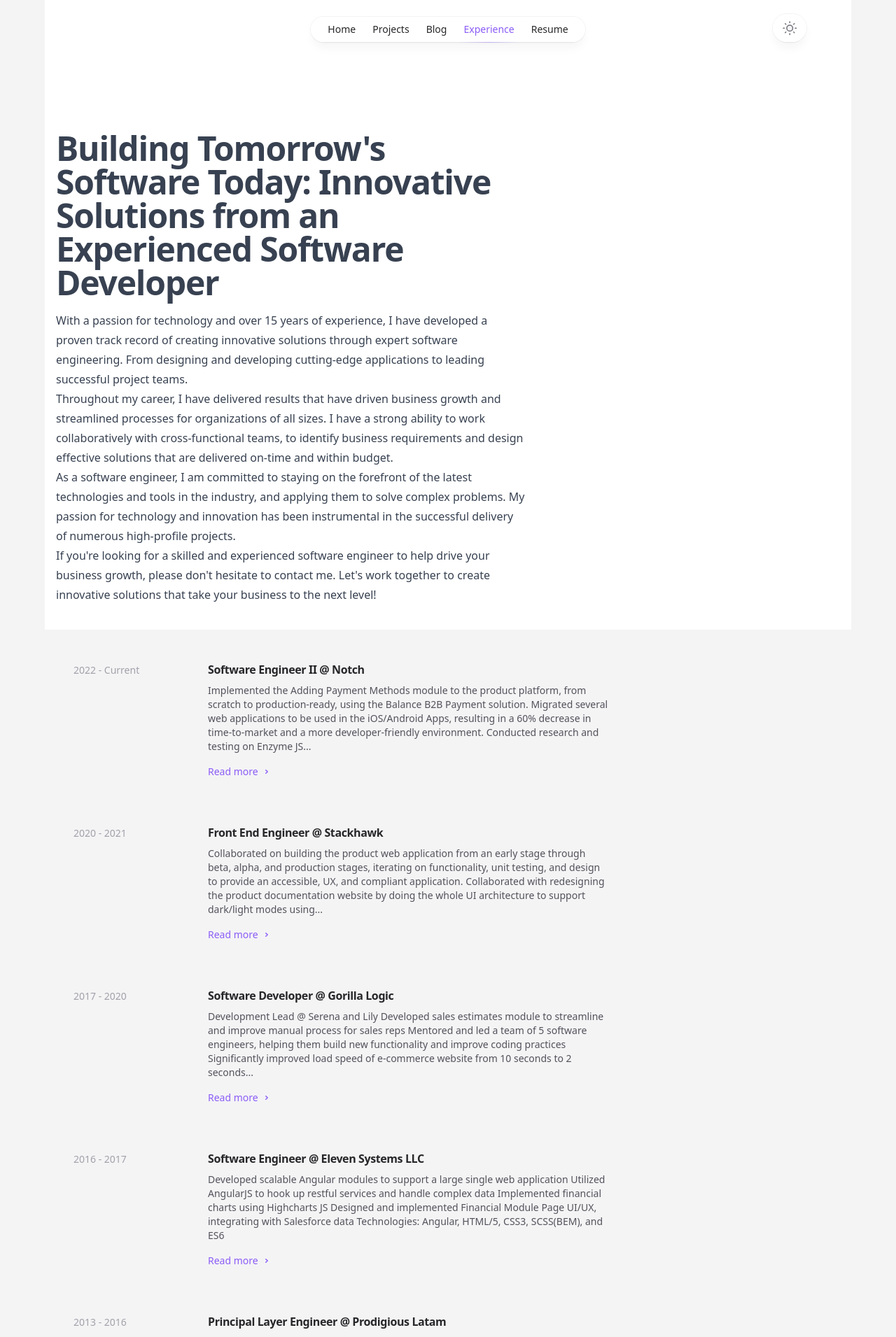
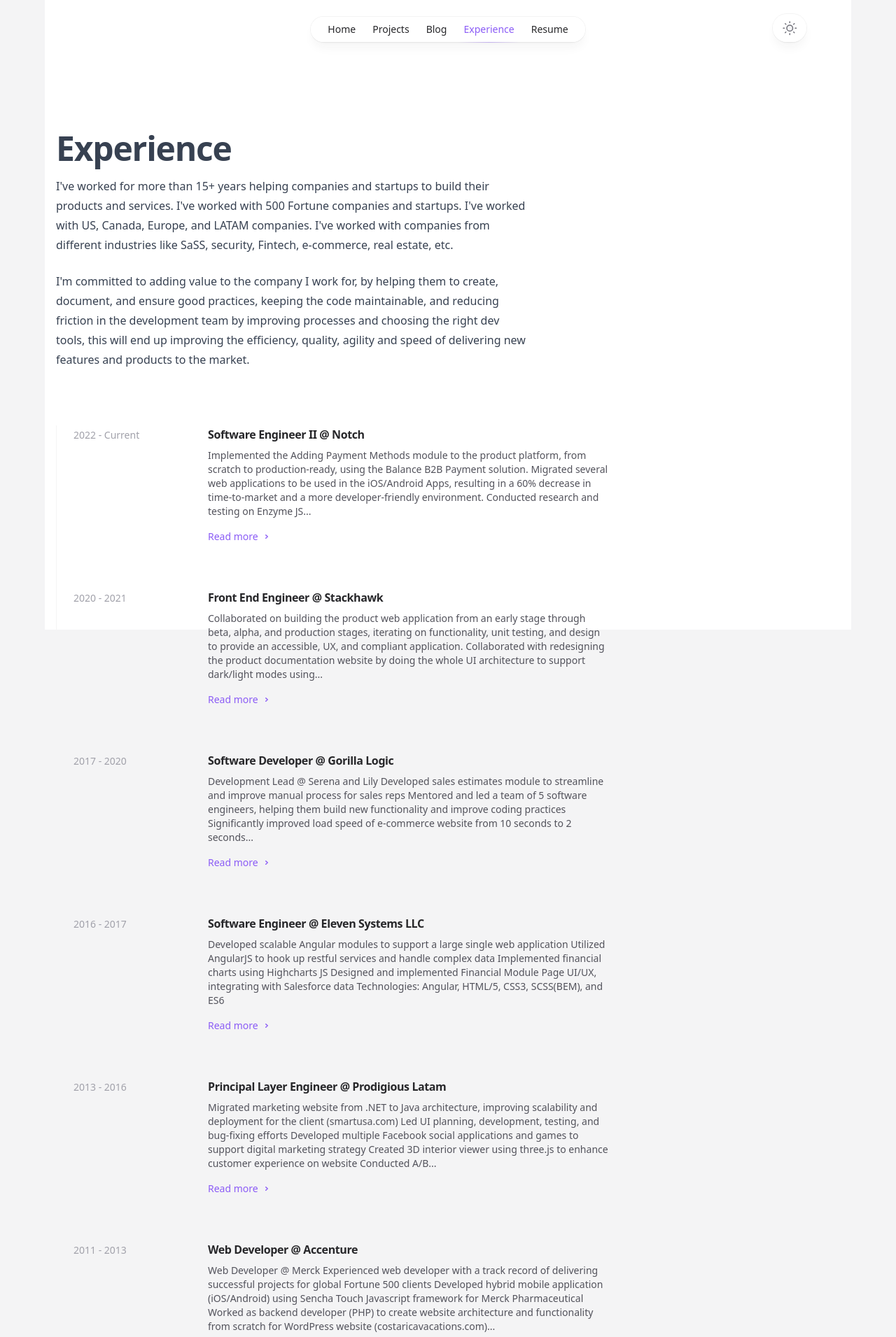
Before and after one commit to jmonterroso/jmonterroso.github.io, a Jekyll site: the page built from experience/index.html, in a window 1280 px wide. Shown: the top 1911 px of the page at 70% size. Built offline with Jekyll 4.4.1, drawn with Linux system fonts in a browser that asks for light colours; nearby versions of some CDN libraries.

Commit message:
improving experience copy page

```diff
--- a/_layouts/experience.html
+++ b/_layouts/experience.html
@@ -6,29 +6,11 @@ description: Here on this page I describe every job I ever had excluding freelan
 ---
 <div class="mb-8 mt-16 lg:mt-32">
     <div class="max-w-2xl">
-        <h1 class="text-5xl font-bold tracking-tight mb-4">Building Tomorrow's Software Today: Innovative Solutions from
-            an Experienced Software Developer</h1>
-        <p class="dark:text-zinc-400 leading-7">With a passion for technology and over 15 years of experience, I have
-            developed a proven track
-            record of creating innovative solutions through expert software engineering. From designing and developing
-            cutting-edge applications to leading successful project teams.</p>
-
-        <p class="dark:text-zinc-400 leading-7">Throughout my career, I have delivered results that have driven business
-            growth and streamlined processes
-            for organizations of all sizes. I have a strong ability to work collaboratively with cross-functional teams,
-            to identify business requirements and design effective solutions that are delivered on-time and within
-            budget.</p>
-
-        <p class="dark:text-zinc-400 leading-7">As a software engineer, I am committed to staying on the forefront of
-            the latest technologies and tools in
-            the industry, and applying them to solve complex problems. My passion for technology and innovation has been
-            instrumental in the successful delivery of numerous high-profile projects.</p>
-
-        <p class="dark:text-zinc-400 leading-7">If you're looking for a skilled and experienced software engineer to
-            help drive your business growth, please
-            don't hesitate to contact me. Let's work together to create innovative solutions that take your business to
-            the next level!</p>
-        <p class="dark:text-zinc-400 leading-7"></p>
+        <h1 class="text-5xl font-bold tracking-tight mb-4">Experience</h1>
+        <div class="flex gap-6 flex-col">
+            <p class="dark:text-zinc-400 leading-7">I've worked for more than 15+ years helping companies and startups to build their products and services. I've worked with 500 Fortune companies and startups. I've worked with US, Canada, Europe, and LATAM companies. I've worked with companies from different industries like SaSS, security, Fintech, e-commerce, real estate, etc.</p>
+            <p class="dark:text-zinc-400 leading-7">I'm committed to adding value to the company I work for, by helping them to create, document, and ensure good practices, keeping the code maintainable, and reducing friction in the development team by improving processes and choosing the right dev tools, this will end up improving the efficiency, quality, agility and speed of delivering new features and products to the market.</p>
+        </div>
     </div>
 </div>
 
--- a/dist/output.css
+++ b/dist/output.css
@@ -1324,6 +1324,10 @@ video {
   gap: 1.5rem;
 }
 
+.gap-5 {
+  gap: 1.25rem;
+}
+
 .space-y-16 > :not([hidden]) ~ :not([hidden]) {
   --tw-space-y-reverse: 0;
   margin-top: calc(4rem * calc(1 - var(--tw-space-y-reverse)));
@@ -1334,6 +1338,18 @@ video {
   --tw-space-y-reverse: 0;
   margin-top: calc(1.5rem * calc(1 - var(--tw-space-y-reverse)));
   margin-bottom: calc(1.5rem * var(--tw-space-y-reverse));
+}
+
+.space-x-4 > :not([hidden]) ~ :not([hidden]) {
+  --tw-space-x-reverse: 0;
+  margin-right: calc(1rem * var(--tw-space-x-reverse));
+  margin-left: calc(1rem * calc(1 - var(--tw-space-x-reverse)));
+}
+
+.space-y-4 > :not([hidden]) ~ :not([hidden]) {
+  --tw-space-y-reverse: 0;
+  margin-top: calc(1rem * calc(1 - var(--tw-space-y-reverse)));
+  margin-bottom: calc(1rem * var(--tw-space-y-reverse));
 }
 
 .rounded-2xl {
```
